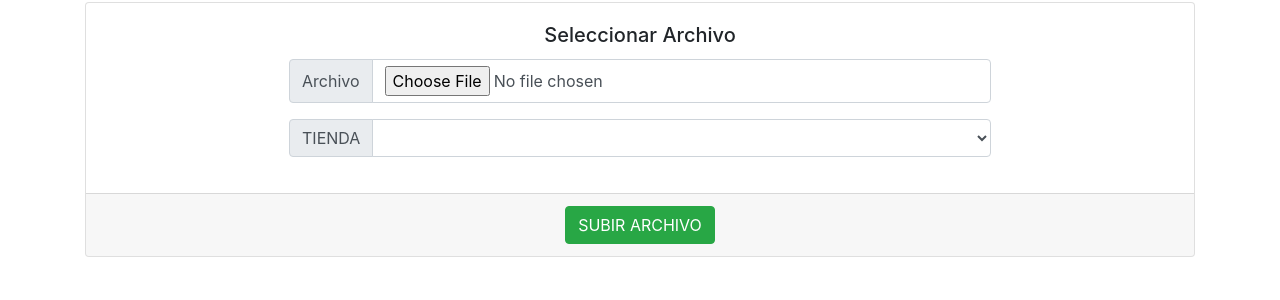
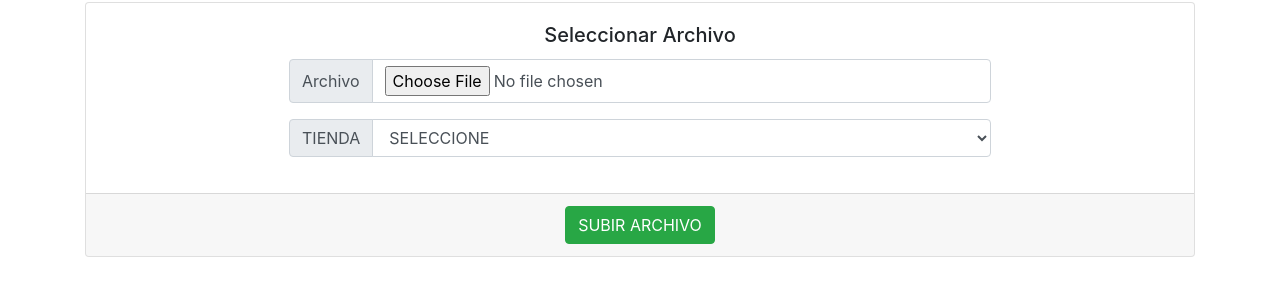
Before and after one commit to mixoO-O/inventariopillin, a PHP site: page /controllers/subir_archivos.php in a window 1280 px wide. Shown: the part 110-410 px from the top of the page. Run offline with PHP 8.4, Linux system fonts and the light colour scheme; the visitor is signed in with stand-in values (Sample User, id 1); data that the repository does not hold is empty.

Commit message:
Actualizacion

```diff
--- a/views/descargar_archivo.php
+++ b/views/descargar_archivo.php
@@ -7,7 +7,7 @@
   <title>Reporte Inventario</title>
 
   <link rel="stylesheet" href="../views/public/css/bootstrap.min.css">
-  <link rel="stylesheet" href="../views/public/css/font-awesome.min.css">
+  <link rel="stylesheet" href="../views/public/font-awesome-4.7.0/css/font-awesome.min.css">
   <link rel="stylesheet" href="../views/public/css/bootstrap-datepicker.css">
   <style>
     .fa-click{
--- a/views/subir_archivo.php
+++ b/views/subir_archivo.php
@@ -4,6 +4,7 @@
     <meta charset="UTF-8">
     <title>Subir Base</title>
     <link rel="stylesheet" href="../views/public/css/bootstrap.min.css">
+    <meta name="viewport" content="width=device-width, initial-scale=1.0">
     </head>
   <body>
     <header>
@@ -52,6 +53,7 @@
                     <span class="input-group-text">TIENDA</span>
                   </div>
                   <select id="tienda" name="tienda" class="form-control" required>
+                      <option value="" disabled selected>SELECCIONE</option>
                     <?php foreach ($tiendas as $key => $value) { ?>
                       <option value="<?=$value['id']?>"><?=$value['nombre']?></option>
                     <?php } ?>
```
